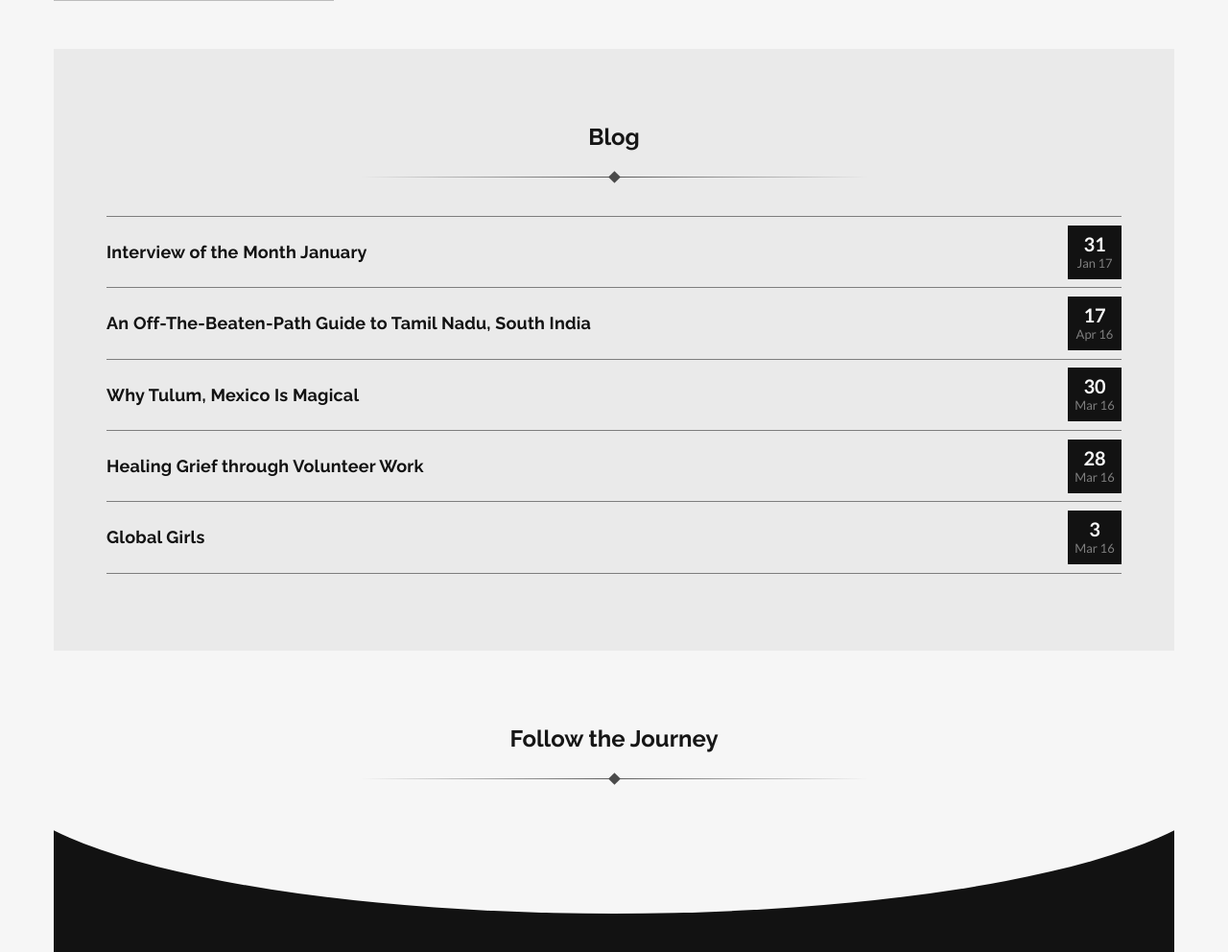
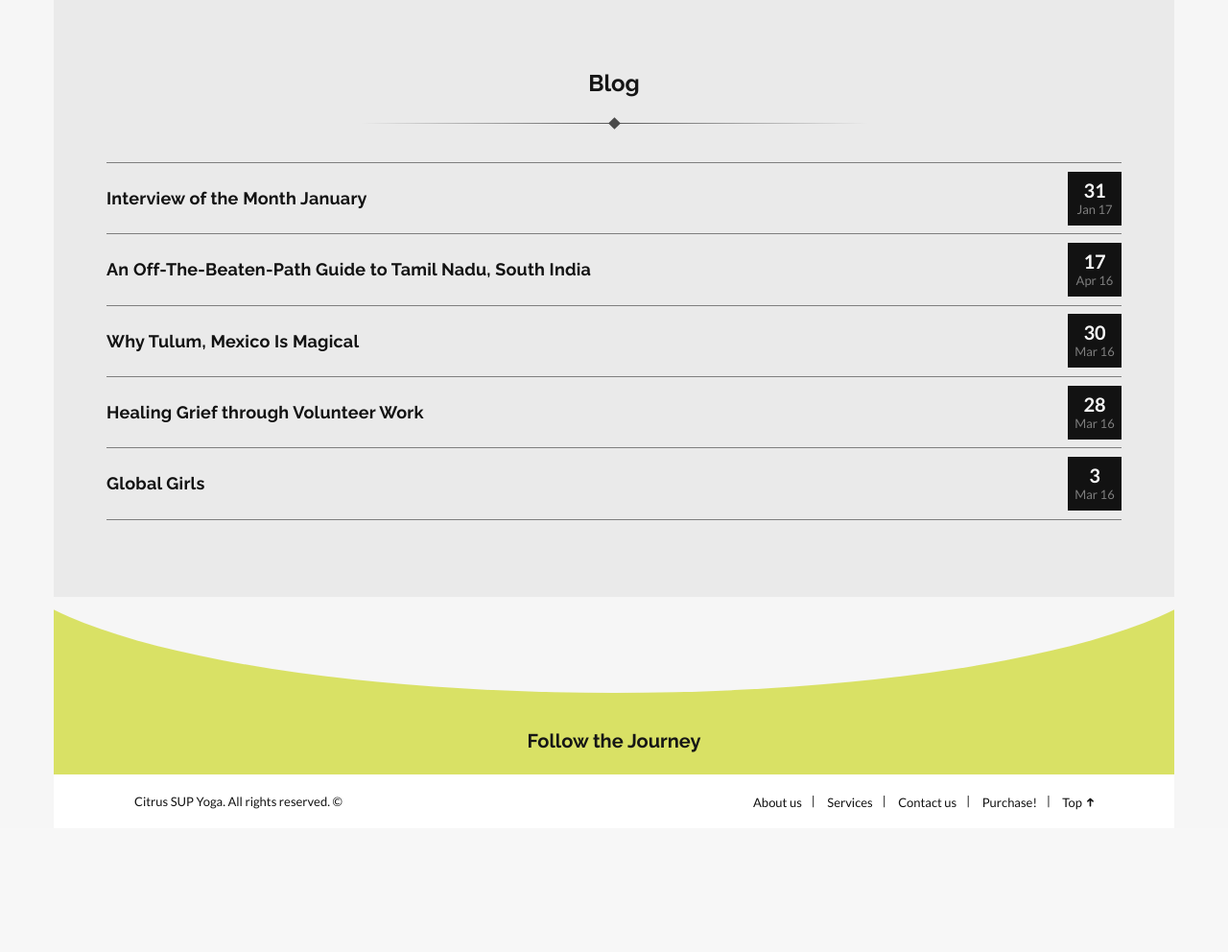
Before and after one commit to juanmanuelarias/Maggie-Webstie, a PHP site: page / in a window 1280 px wide. Shown: the part 5225-6217 px from the top of the page at 96% size. After the commit the page ends 6069 px from the top, so only its background shows below. Run offline with PHP 8.4, Linux system fonts and the light colour scheme; some libraries are stand-ins or nearby versions; some web fonts are replaced.

Commit message:
New footer with color

```diff
--- /dev/null
+++ b/public/citrus.css
@@ -0,0 +1,90 @@
+/*//////////////////////////////////////////
+///----------------------------------------
+//------- Ona Template - Colors
+// ------ Color Hex code: #d9e165
+///----------------------------------------
+//////////////////////////////////////////*/
+
+a:active,
+a:hover,
+a:focus,
+.social-icon:hover,
+.social-icon:focus,
+#mobile-nav-close:hover,
+#mobile-nav-close:focus,
+.nav.navbar-nav li.active > a,
+.nav.navbar-nav li.open > a,
+.nav.navbar-nav li.open > a,
+.nav.navbar-nav > li > a:focus,
+.nav.navbar-nav > li > a:hover,
+.dropdown-menu li.active > a,
+.dropdown-menu li.active > a:hover,
+.dropdown-menu li.active > a:focus,
+.dropdown-menu li.open > a,
+.dropdown-menu li.open > a:hover,
+.dropdown-menu li.open > a:focus,
+.dropdown-menu li li.open > a,
+.dropdown-menu li li.open > a:hover,
+.dropdown-menu li li.open > a:focus,
+.dropdown-menu li:hover > a,
+.dropdown-menu li:focus > a,
+.dropdown-menu li > a:hover,
+.dropdown-menu li > a:focus,
+.portfolio-title a:hover,
+.portfolio-title a:focus,
+.reply-link,
+.link-container a:hover,
+.link-container a:focus,
+.btn.btn-red,
+.footer-top i {
+	color:#d9e165;
+}
+
+.pagination > .active > a,
+.pagination > .active > span,
+.pagination > .active > a:hover,
+.pagination > .active > span:hover,
+.pagination > .active > a:focus,
+.pagination > .active > span:focus,
+.nav-open .navbar-toggle,
+.navbar-toggle:hover,
+.btn.btn-white-red:hover,
+.btn.btn-white-red:focus,
+.btn.btn-white-red.focus,
+.btn.btn-white-block:hover,
+.btn.btn-white-block:focus,
+.btn.btn-white-block.focus {
+	background-color: #d9e165;
+	border-color: #d9e165;
+}
+
+.newsletter-container .btn:hover,
+.newsletter-container .btn:focus,
+#portfolio-filter li a:hover,
+#portfolio-filter li a:focus,
+.popup-item:hover,
+.popup-item:focus,
+.tagcloud a:hover,
+.tagcloud a:focus,
+.pricing-table .label,
+.form-control:focus + .input-desc,
+.form-control:focus + label + .input-desc,
+.form-control.light:focus + .input-desc,
+.form-control.light:focus + label + .input-desc,
+.btn.btn-red:hover,
+.btn.btn-red:focus,
+.btn.btn-red.focus,
+.owl-prev:hover,
+.owl-next:hover {
+	background-color: #d9e165;
+}
+
+
+.form-control:focus,
+.btn.btn-red {
+	border-color: #d9e165;
+}
+
+.footer{
+	background-color: #d9e165;
+}
--- a/public/custom.css
+++ b/public/custom.css
@@ -14,3 +14,7 @@
 .owl-carousel .owl-item{
     max-height: 193px;
 }
+
+.fixed-footer{
+    position: inherit;
+}
--- a/public/index.html
+++ b/public/index.html
@@ -40,7 +40,7 @@
         <link rel="stylesheet" href="custom.css">
 
         <!-- Color Scheme Stylesheet -->
-        <link rel="stylesheet" id="color-scheme" href="css/colors/red.css">
+        <link rel="stylesheet" id="color-scheme" href="citrus.css">
 
         <!-- Favicon and Apple Icons -->
         <link rel="icon" type="image/png" href="assets/icons/favicon.png">
@@ -710,19 +710,32 @@
             </section>
             <!-- End BLOG Section -->
 
-            <section id="follow" class="section pt80">
+            <!-- FOOTER -->
+            <footer class="footer" id="follow">
                 <div class="container">
-                    <h3 class="subtitle text-center">Follow the Journey</h3>
+                    <h4 class="smaller light text-center">Follow the Journey</h4>
                 </div><!-- End .container -->
                 <div id="instafeed" class="owl-carousel"></div><!-- End .instafeed -->
-            </section>
+            </footer>
+            <!-- END FOOTER -->
 
-            <footer class="footer">
-                <div class="container">
-                    <div class="footer-top">
-                    </div><!-- End .footer-top -->
-                </div><!-- End .container -->
-            </footer>
+            <!-- Fixed FOOTER -->
+        <footer class="fixed-footer footer-bottom">
+            <div class="container-fluid">
+                <div class="footer-left">Citrus SUP Yoga. <span class="hidden-sm">All rights reserved.</span> &copy;</div><!-- End .footer-left -->
+                <div class="footer-right">
+                    <ul class="footer-menu">
+                        <li><a href="#aboutus">About us</a></li>
+                        <li><a href="#services">Services</a></li>
+                        <li><a href="#contactus">Contact us</a></li>
+                        <li><a href="http://wrapbootstrap.com/user/e2themes" target="_blank">Purchase!</a></li>
+                        <li><a id="scroll-top" href="#top" title="Top">Top<i class="ion-arrow-up-c"></i></a></li>
+                    </ul>
+                </div><!-- End .footer-right -->
+            </div><!-- End .container-fluid -->
+        </footer><!-- End .footer -->
+
+
 
         </div><!-- End .main -->
         <!-- End MAIN-->
```
